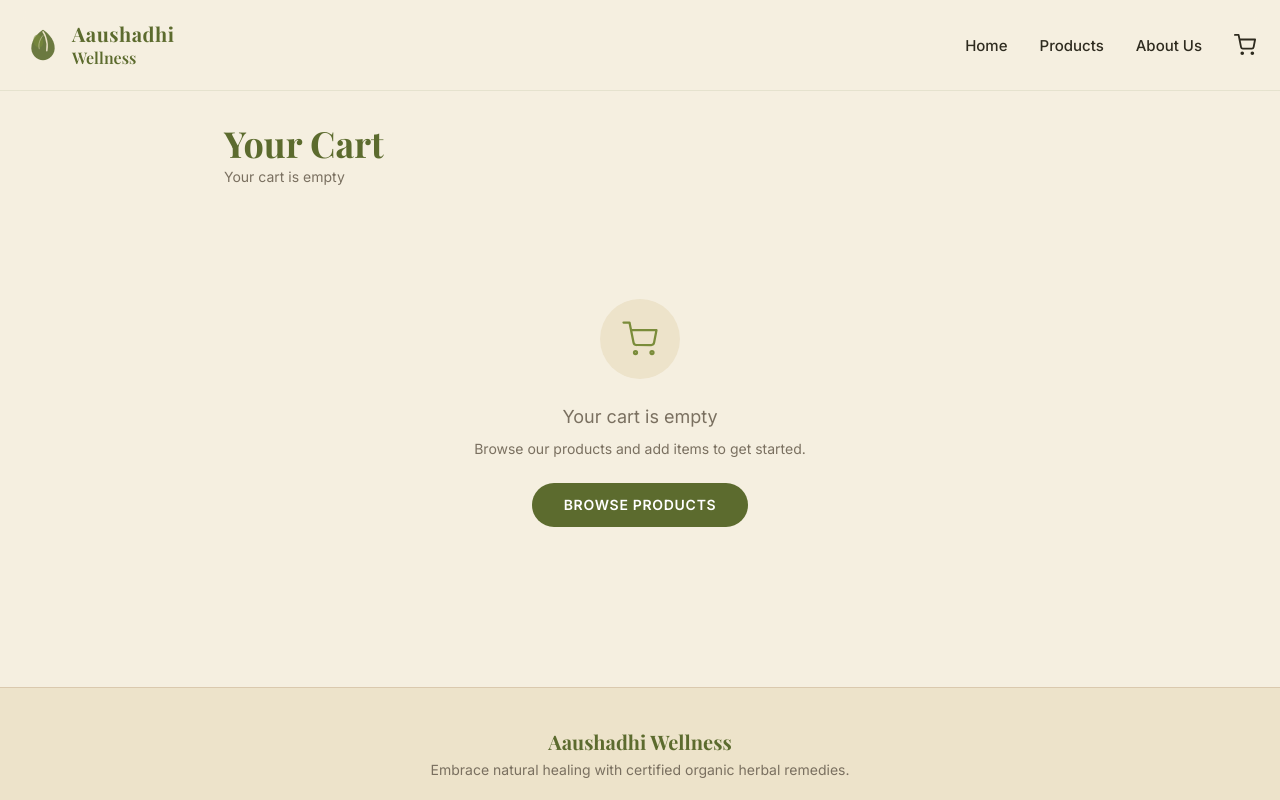
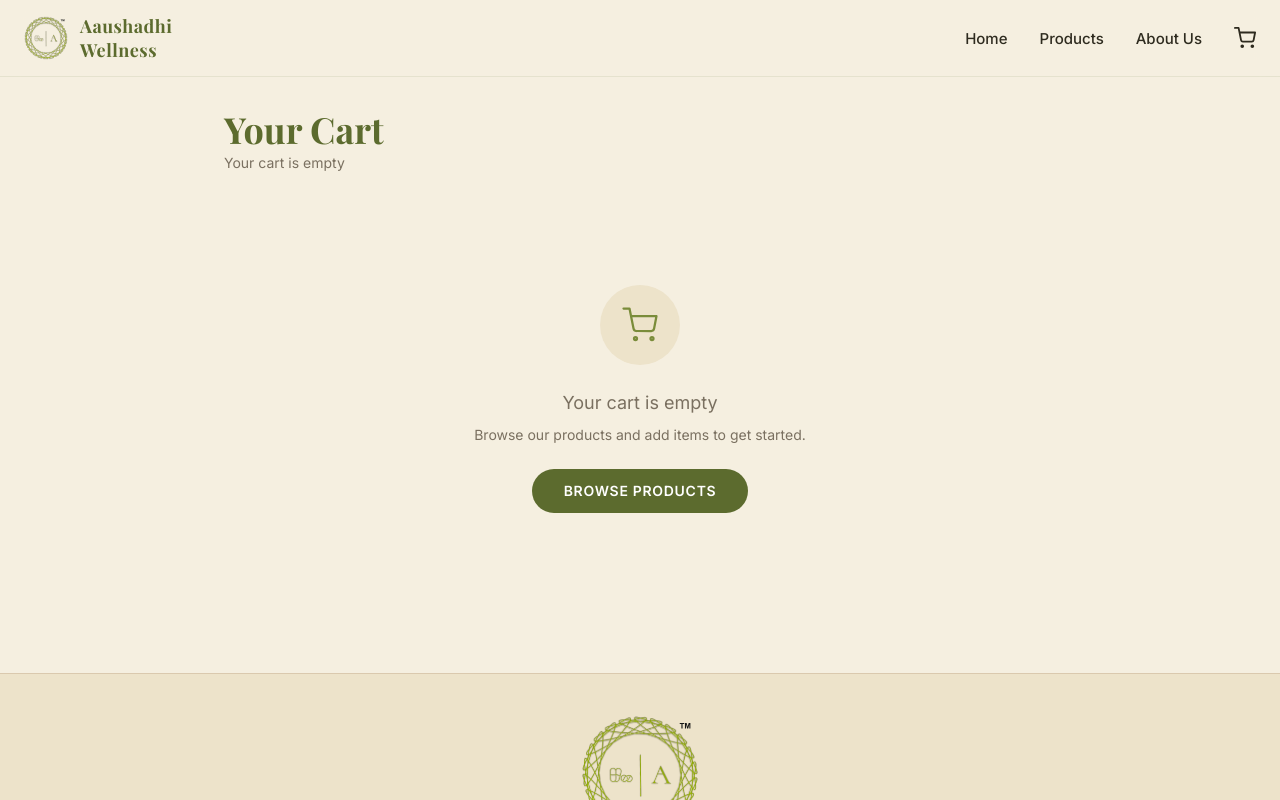
Before and after one commit to MayurSoni2003/aaushadhi-web, a Next.js app: page /cart in a window 1280 px wide. Shown: the top 800 px of the page. Built offline with nearby package versions, Linux system fonts and the light colour scheme; a web font is replaced by a local one.

Commit message:
logo added

```diff
--- a/components/Footer.tsx
+++ b/components/Footer.tsx
@@ -1,9 +1,18 @@
+import Image from "next/image";
+
 export default function Footer() {
   return (
     <footer className="bg-parchment border-t border-earth/20 py-10 px-6">
       <div className="max-w-7xl mx-auto flex flex-col items-center gap-6">
         {/* Brand */}
-        <div className="text-center">
+        <div className="text-center flex flex-col items-center">
+          <Image
+            src="/aaushadhi_logo.svg"
+            alt="Aaushadhi Logo"
+            width={120}
+            height={48}
+            className="mb-3 object-contain"
+          />
           <p
             className="text-olive font-bold text-xl"
             style={{ fontFamily: "var(--font-playfair)" }}
--- a/components/Navbar.tsx
+++ b/components/Navbar.tsx
@@ -3,6 +3,7 @@
 import { useState, useEffect, useCallback } from "react";
 import { createPortal } from "react-dom";
 import Link from "next/link";
+import Image from "next/image";
 import { usePathname } from "next/navigation";
 import { useCart } from "@/context/CartContext";
 
@@ -193,54 +194,25 @@ export default function Navbar() {
   return (
     <>
       <header className="sticky top-0 z-50 bg-cream/80 backdrop-blur-md border-b border-olive/10">
-        <nav className="max-w-7xl mx-auto px-6 py-5 flex items-center justify-between">
+        <nav className="max-w-7xl mx-auto px-6 py-3 flex items-center justify-between">
           {/* Logo */}
-          <Link href="/" className="flex items-center gap-2.5 group">
-            <svg
-              width="38"
-              height="38"
-              viewBox="0 0 40 40"
-              fill="none"
-              xmlns="http://www.w3.org/2000/svg"
-              className="transition-transform duration-300 group-hover:scale-110"
-            >
-              <path
-                d="M20 4C20 4 10 10 8 20C6 30 14 36 20 36C26 36 34 30 32 20C30 10 20 4 20 4Z"
-                fill="#5C6B2E"
-                opacity="0.9"
-              />
-              <path
-                d="M20 6C20 6 26 14 24 26"
-                stroke="#EDE3CA"
-                strokeWidth="1.5"
-                strokeLinecap="round"
-              />
-              <ellipse
-                cx="15"
-                cy="16"
-                rx="5"
-                ry="7"
-                fill="#7A8C3A"
-                opacity="0.6"
-                transform="rotate(-15 15 16)"
-              />
-              <path
-                d="M20 10C20 10 14 16 16 24"
-                stroke="#EDE3CA"
-                strokeWidth="1"
-                strokeLinecap="round"
-                opacity="0.5"
-              />
-            </svg>
+          <Link href="/" className="flex items-center gap-3 group">
+            <Image
+              src="/aaushadhi_logo.svg"
+              alt="Aaushadhi Logo"
+              width={44}
+              height={44}
+              className="transition-transform duration-300 group-hover:scale-105 object-contain"
+            />
             <div className="leading-tight">
               <div
-                className="text-olive font-bold text-xl tracking-wide"
+                className="text-olive font-bold text-lg tracking-wide"
                 style={{ fontFamily: "var(--font-playfair)" }}
               >
                 Aaushadhi
               </div>
               <div
-                className="text-olive font-semibold text-base -mt-0.5"
+                className="text-olive font-bold text-lg -mt-1 tracking-wide"
                 style={{ fontFamily: "var(--font-playfair)" }}
               >
                 Wellness
```
Also changed, not shown: public/aaushadhi_logo.svg (added), public/aaushadhi_logo_full.svg (added).
